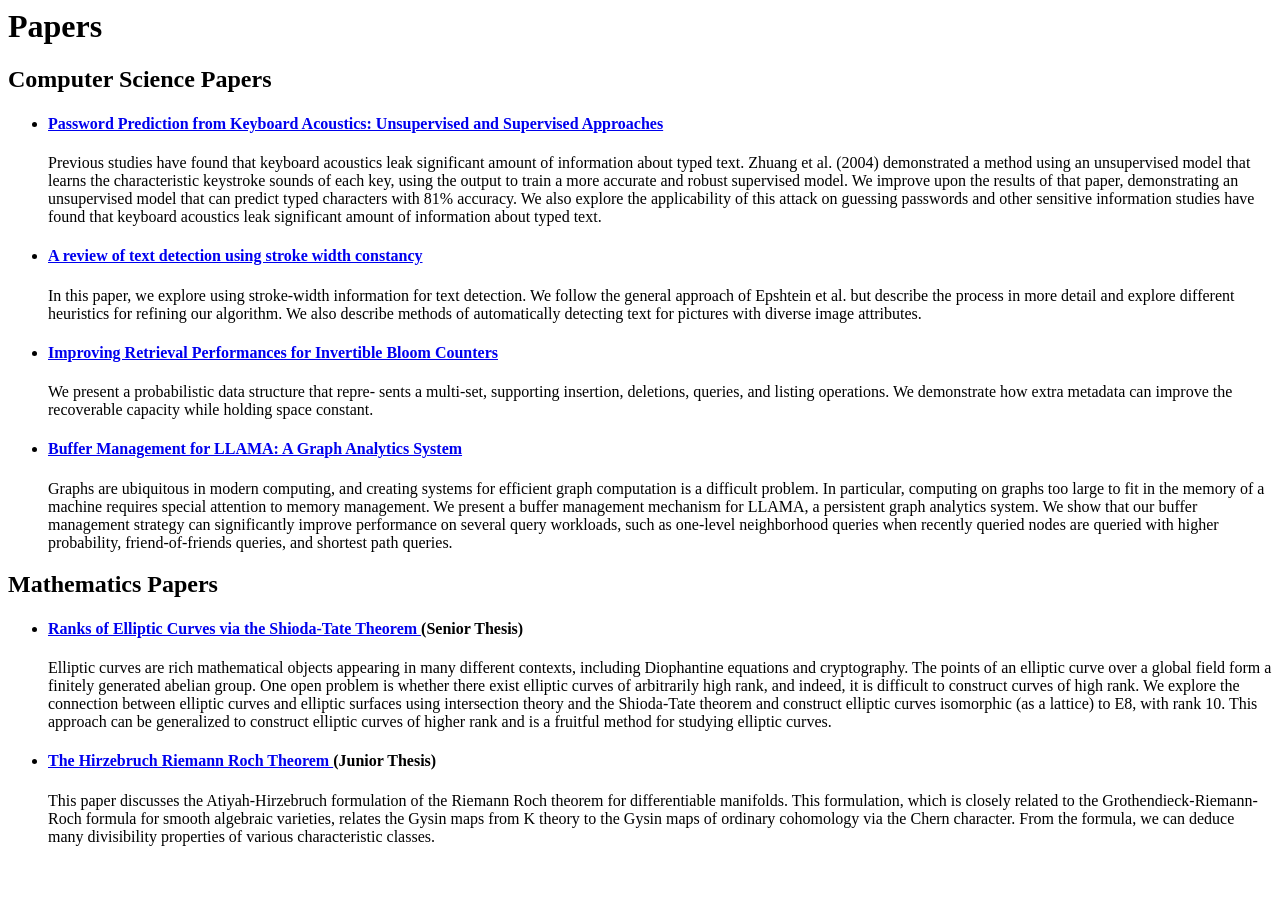
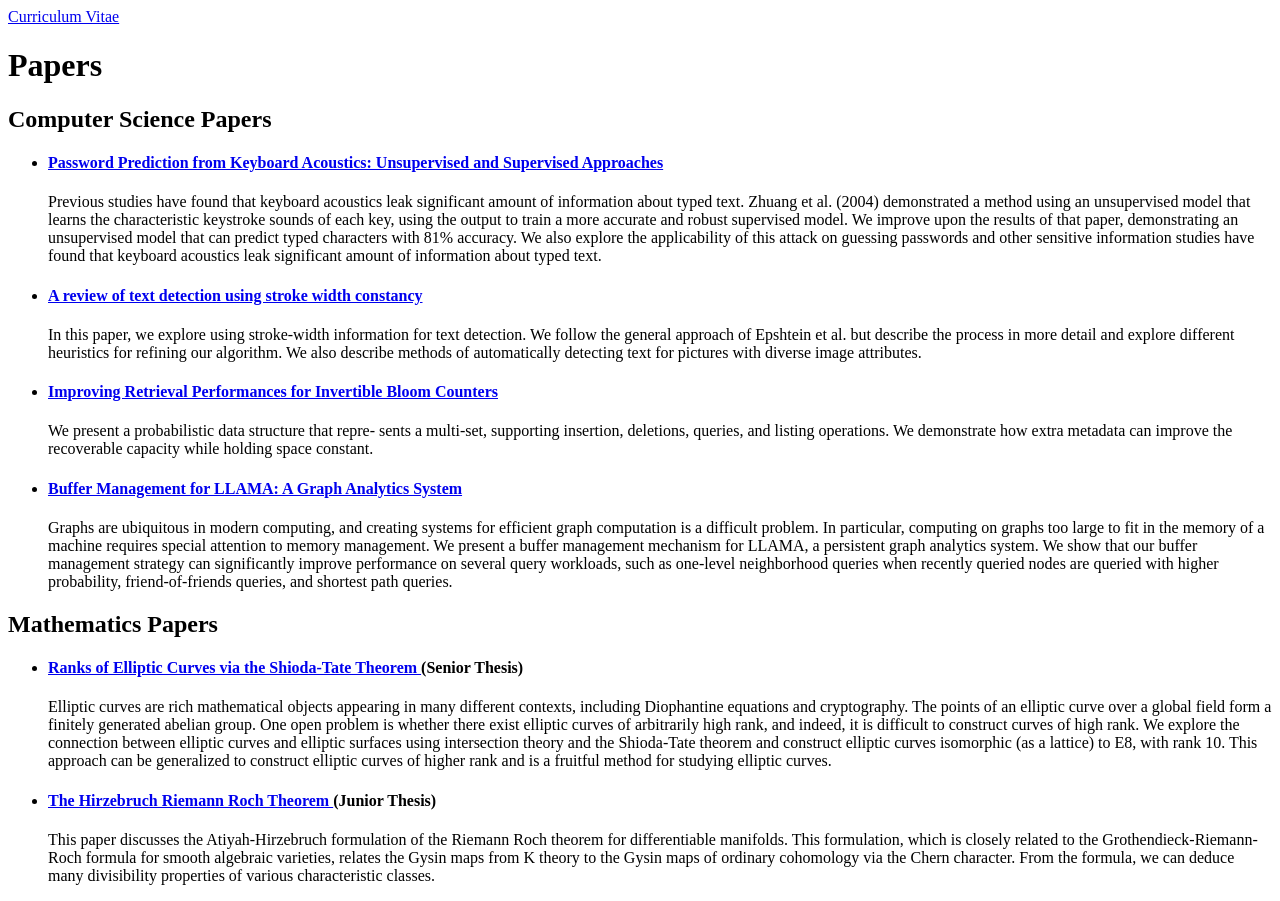
Before and after one commit to fding/fding.github.io, a plain HTML site: page index.html in a window 1280 px wide. Before the commit the page ends 862 px from the top, so only its background shows below. Drawn offline with Linux system fonts and the light colour scheme.

Commit message:
Add link to CV

```diff
--- a/index.html
+++ b/index.html
@@ -1,6 +1,9 @@
 <html>
 <head><title>David Ding's Webpage</title></head>
 <body>
+    <a href="cv.pdf">
+        Curriculum Vitae
+    </a>
 <h1>Papers</h1>
 <h2>Computer Science Papers</h2>
 <ul>
```
